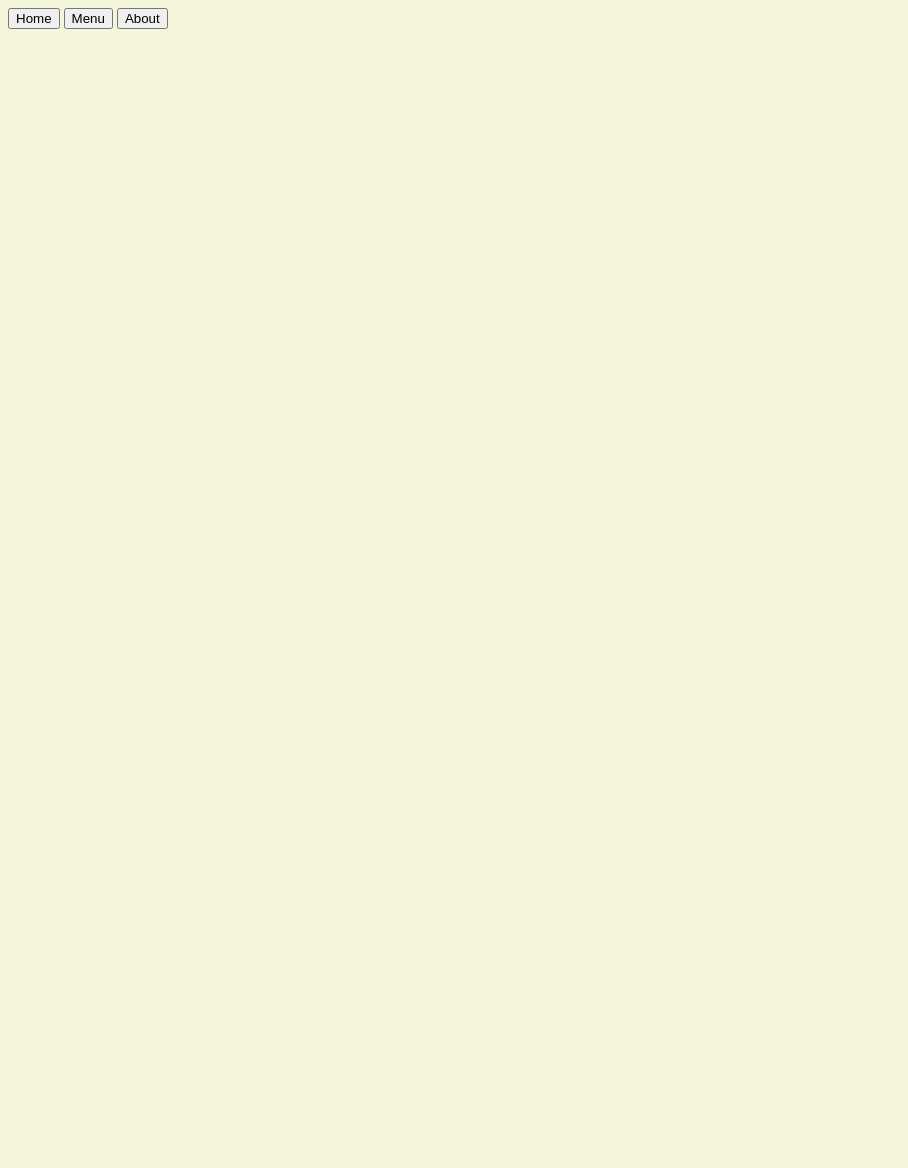
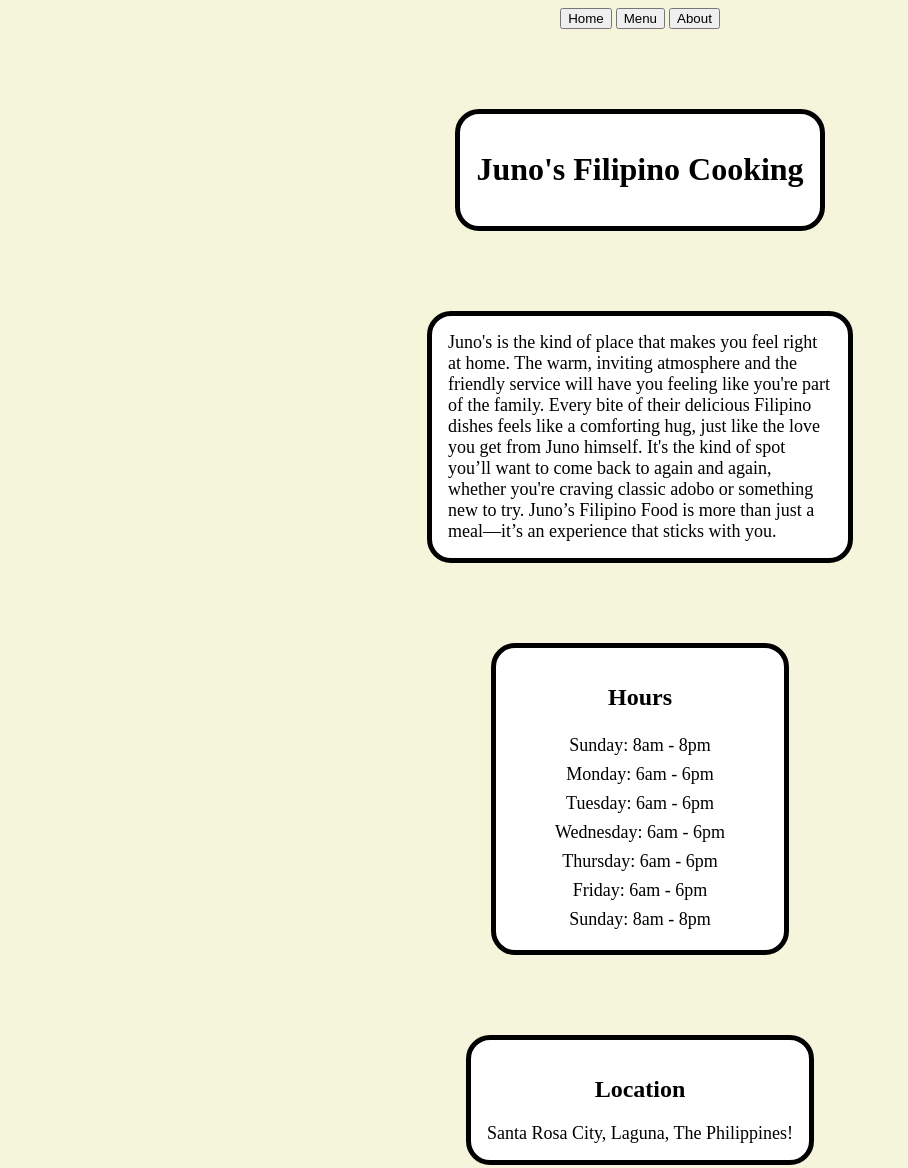
Before and after one commit to hsum4/restaurant-page, a website built with webpack: page src/template.html in a window 1280 px wide. Shown: the whole page, without its empty margins (0-908 px from the left). Before the commit the page ends 800 px from the top, so only its background shows below. Built offline with nearby package versions, Linux system fonts and the light colour scheme.

Commit message:
finish homepage template

```diff
--- a/src/styles.css
+++ b/src/styles.css
@@ -1,3 +1,39 @@
 body {
     background-color:beige;
+    display: flex;
+    flex-direction: column;
+    align-items: center;
+    gap: 5em;
 }
+
+#content {
+    display: flex;
+    flex-direction: column;
+    align-items: center;
+    gap: 5em;
+}
+
+.section {
+    background-color: white;
+    border: 5px solid;
+    border-radius: 24px;
+    padding: 1em;
+    max-width: 30vw;
+    display: flex;
+    flex-direction: column;
+    align-items: center;
+    margin: 0px;
+}
+
+#content .section:nth-of-type(2),
+#content .section:nth-of-type(3) {
+    min-width: 20vw;
+}
+
+.section > span {
+    font-size: 18px;
+}
+
+#content .section:nth-of-type(3) > span {
+    margin: 4px 0px;
+}
--- a/src/template.html
+++ b/src/template.html
@@ -13,6 +13,34 @@
             <button>About</button>
         </nav>
     </header>
-    <div id="content"></div>
+    <div id="content">
+        <div class="section">
+            <h1>Juno's Filipino Cooking</h1>
+        </div>
+        <div class="section">
+            <span>
+                Juno's is the kind of place that makes you feel right at home.
+                The warm, inviting atmosphere and the friendly service will have you feeling like you're part of the family.
+                Every bite of their delicious Filipino dishes feels like a comforting hug,
+                just like the love you get from Juno himself. It's the kind of spot you’ll
+                want to come back to again and again, whether you're craving classic adobo or something new to try.
+                Juno’s Filipino Food is more than just a meal—it’s an experience that sticks with you.
+            </span>
+        </div>
+        <div class="section">
+            <h2>Hours</h2>
+                <span>Sunday: 8am - 8pm</span>
+                <span>Monday: 6am - 6pm</span>
+                <span>Tuesday: 6am - 6pm</span>
+                <span>Wednesday: 6am - 6pm</span>
+                <span>Thursday: 6am - 6pm</span>
+                <span>Friday: 6am - 6pm</span>
+                <span>Sunday: 8am - 8pm</span>
+        </div>
+        <div class="section">
+            <h2>Location</h2>
+                <span>Santa Rosa City, Laguna, The Philippines!</span>
+        </div>
+    </div>
 </body>
 </html>
```
